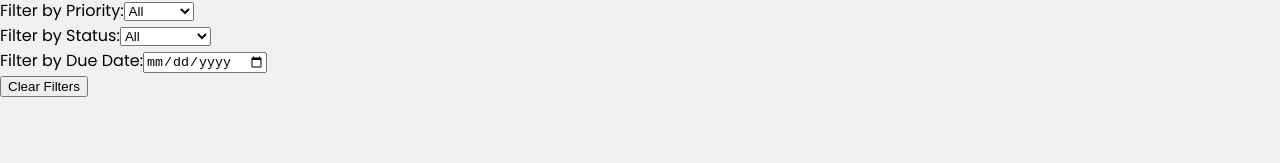
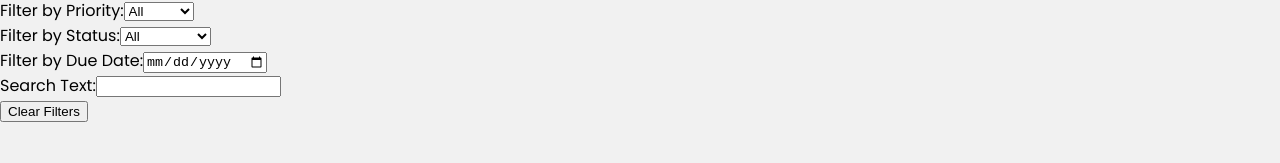
Before and after one commit to NightWolfz2/CTRLALTDELETE, a React (Create React App) app in the folder frontend/: page /Overview in a window 1280 px wide. Shown: the part 167-330 px from the top of the page. Built offline with nearby package versions, Linux system fonts and the light colour scheme.

Commit message:
NM-98
Search Bar

```diff
--- a/frontend/src/pages/Overview.js
+++ b/frontend/src/pages/Overview.js
@@ -5,6 +5,7 @@ const Overview = () => {
   const [priorityLevel, setPriorityLevel] = useState("All");
   const [status, setStatus] = useState("All");
   const [dueDate, setDueDate] = useState(null);
+  const [searchBar, setSearch] = useState("All");
 
   const priorityChange = (e) => {
     setPriorityLevel(e.target.value);
@@ -17,11 +18,14 @@ const Overview = () => {
   const duedateChange = (date) => {
     setDueDate(date);
   };
-
+  const searchbarChange= (e) => {
+    setSearch(e.target.value);
+  }
   const clearFilters = () => {
     setPriorityLevel("All");
     setStatus("All");
     setDueDate(null);
+    setSearch("All");
   };
 
   return (
@@ -54,9 +58,15 @@ const Overview = () => {
         <input className = "date-select" type="date"></input>
       </div>
 
+      <div className="search-bar-label">
+	  			<label>Search Text:</label>
+          <input className = "search-bar-select" type="text"></input>
+
+
+        </div>
       <div className="clear-button">
         <button onClick={clearFilters}>Clear Filters</button>
-      </div>
+    </div>
     </div>
   );
 };
```
